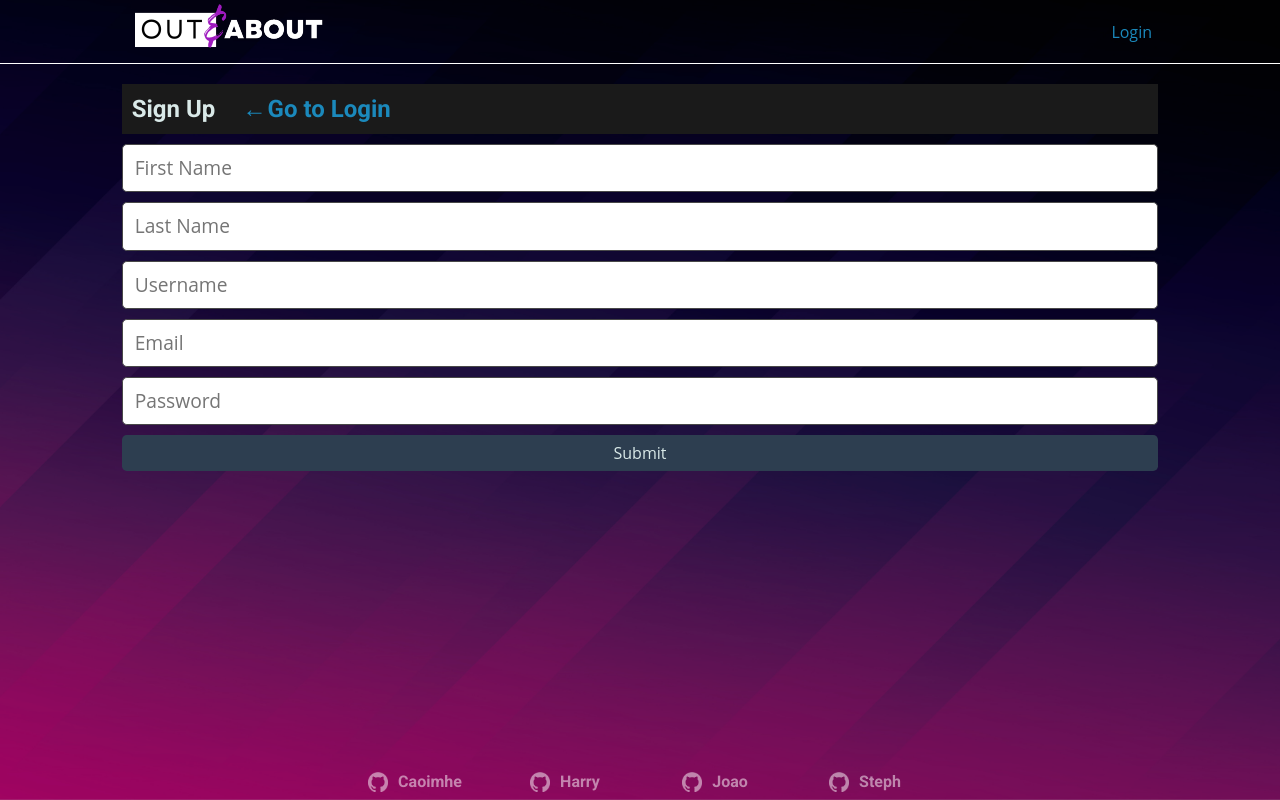
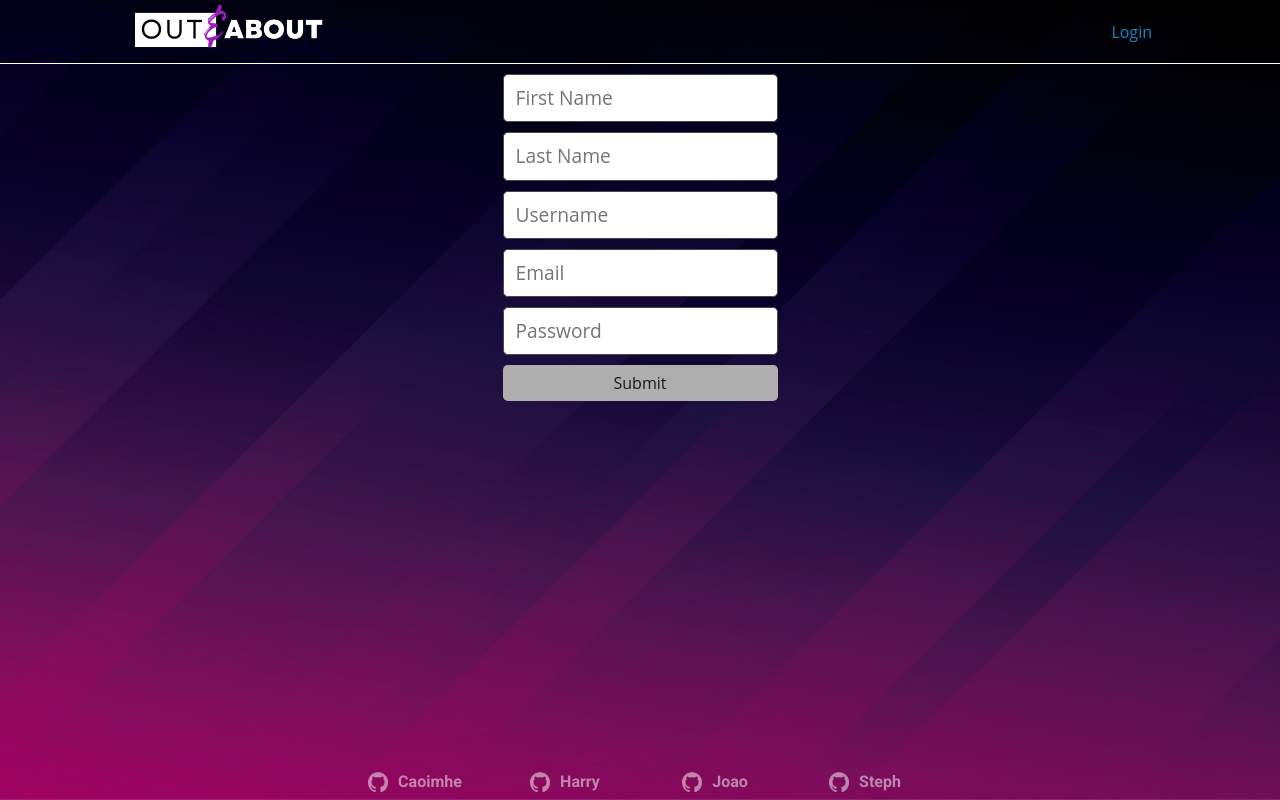
Before and after one commit to caoimhejyoti/out-and-about, a React (Create React App) app in the folder client/: page /signup in a window 1280 px wide. Built offline with nearby package versions, Linux system fonts and the light colour scheme; a web font is replaced by a local one.

Commit message:
updated Signup page styling

```diff
--- a/client/src/pages/Signup.js
+++ b/client/src/pages/Signup.js
@@ -45,20 +45,11 @@ const Signup = () => {
   };
 
   return (
-    <main className="flex-row justify-center mb-4 signup-container">
-      <div className="col-12 col-lg-10 ">
     <div className="card flex">
-          <h4 className="card-header bg-dark text-light p-2">
-            Sign Up{" "}
-            <Link to="/login" className="ml-5">
-              ← Go to Login
-            </Link>
-          </h4>
       <div className="card-body">
         {data ? (
           <p>
-                Success! You may now head{" "}
-                <Link to="/">back to the homepage.</Link>
+            Success! You may now head <Link to="/">back to the homepage.</Link>
           </p>
         ) : (
           <form onSubmit={handleFormSubmit}>
@@ -103,7 +94,7 @@ const Signup = () => {
               onChange={handleChange}
             />
             <button
-                  className="btn btn-block btn-primary"
+              className="btn btn-block"
               style={{ cursor: "pointer" }}
               type="submit"
             >
@@ -113,14 +104,10 @@ const Signup = () => {
         )}
 
         {error && (
-              <div className="my-3 p-3 bg-danger text-white">
-                {error.message}
-              </div>
+          <div className="my-3 p-3 bg-danger text-white">{error.message}</div>
         )}
       </div>
     </div>
-      </div>
-    </main>
   );
 };
 
```
Lines whose indentation alone changed are shown as unchanged.
